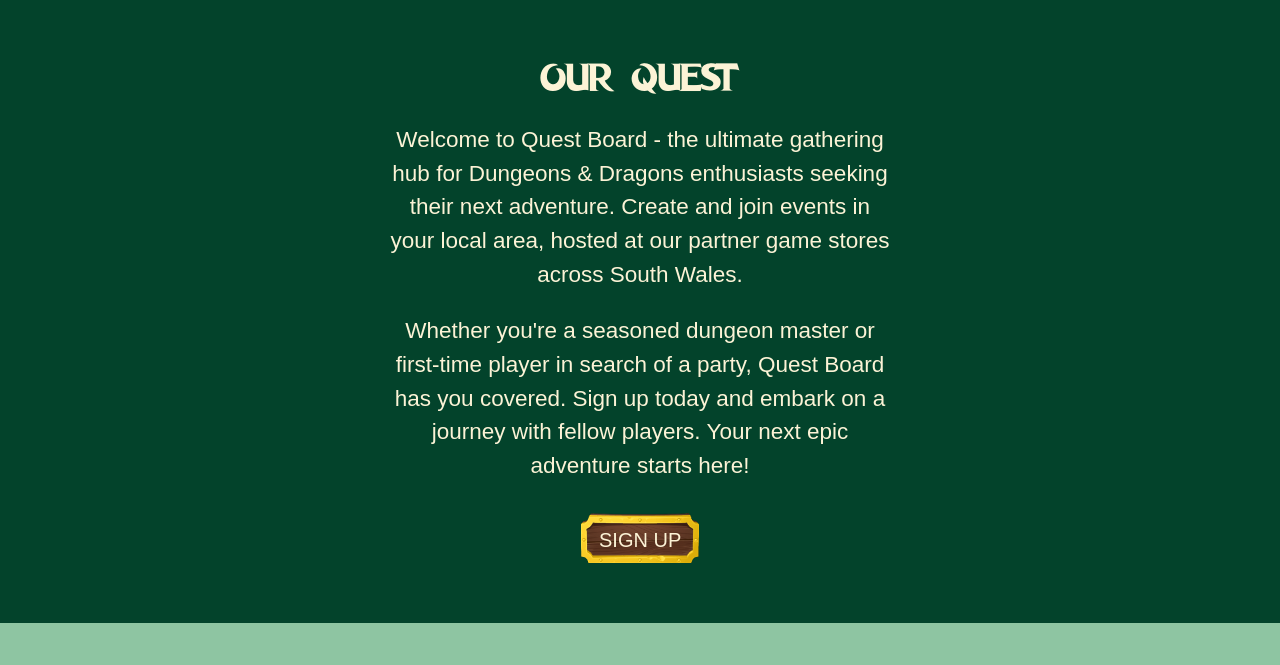
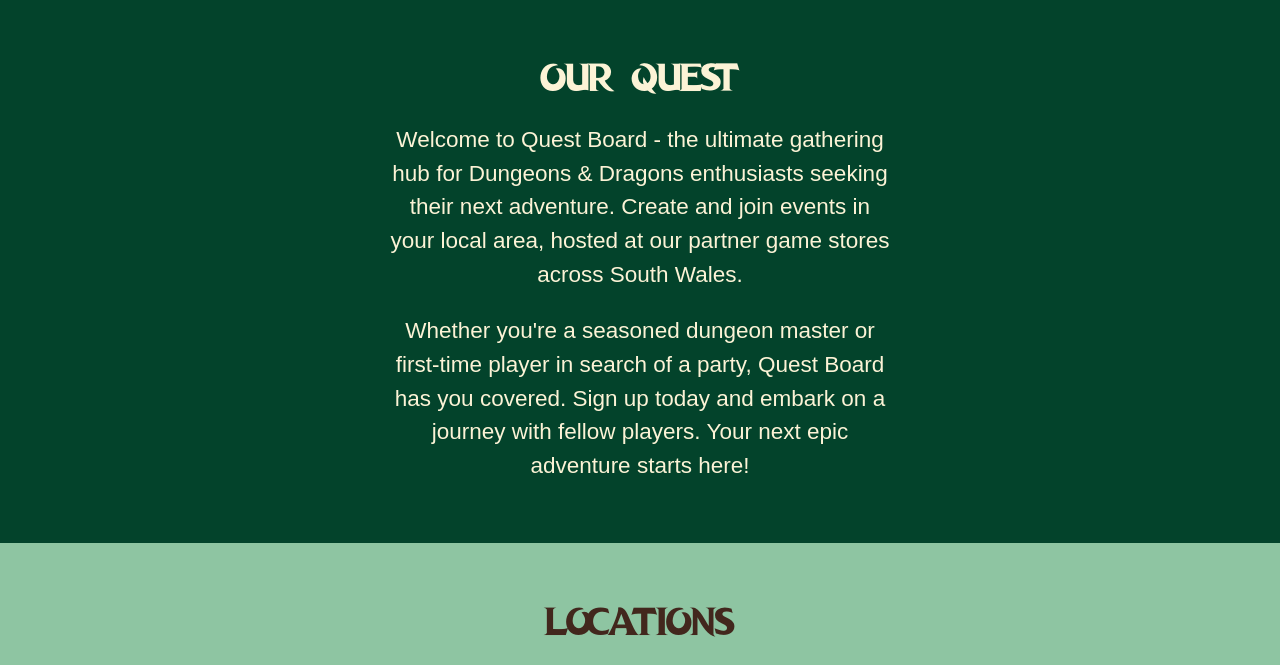
Before and after one commit to AndyWright360/Quest_Board, a Flask app: page / in a window 1280 px wide. Shown: the part 665-1330 px from the top of the page. Run offline with Flask 2, Linux system fonts and the light colour scheme; the visitor is signed in with stand-in values (Sample User, id 1); some libraries are stand-ins or nearby versions; some web fonts are replaced.

Commit message:
docs: hide sign up button on home page is user is logged in

```diff
--- a/quest_board/templates/index.html
+++ b/quest_board/templates/index.html
@@ -45,9 +45,11 @@
                     covered. Sign up today and embark on a journey with fellow players. Your next epic adventure starts
                     here!
                 </p>
-                <div class="button-container">
-                    <a href="{{ url_for('sign_up') }}" class="event-button sign-up">SIGN UP</a>
-                </div>
+                {% if not session.user %}
+                    <div class="button-container">
+                        <a href="{{ url_for('sign_up') }}" class="event-button sign-up">SIGN UP</a>
+                    </div>
+                {% endif %}
             </div>
         </div>
     </section>
```
